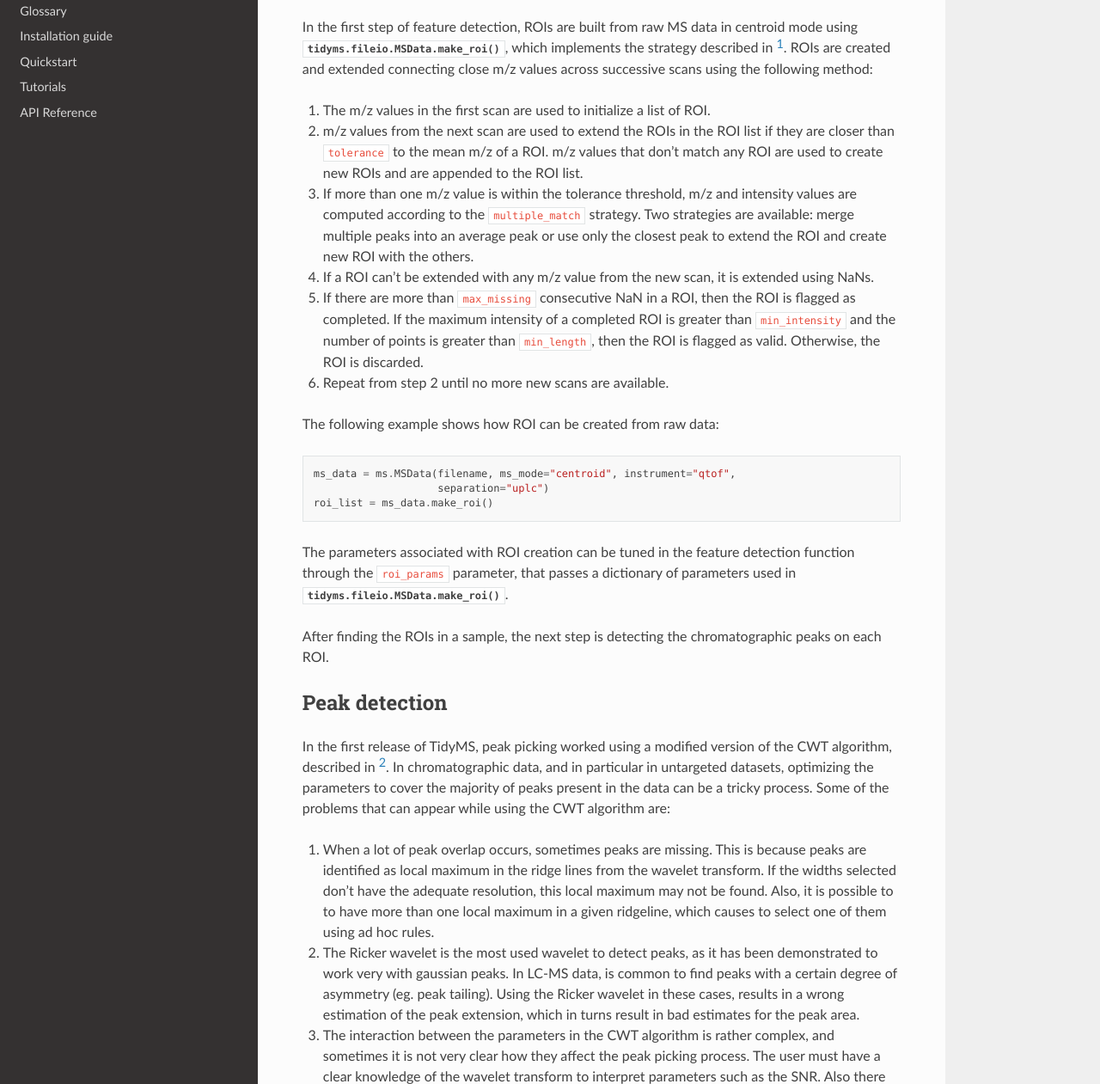
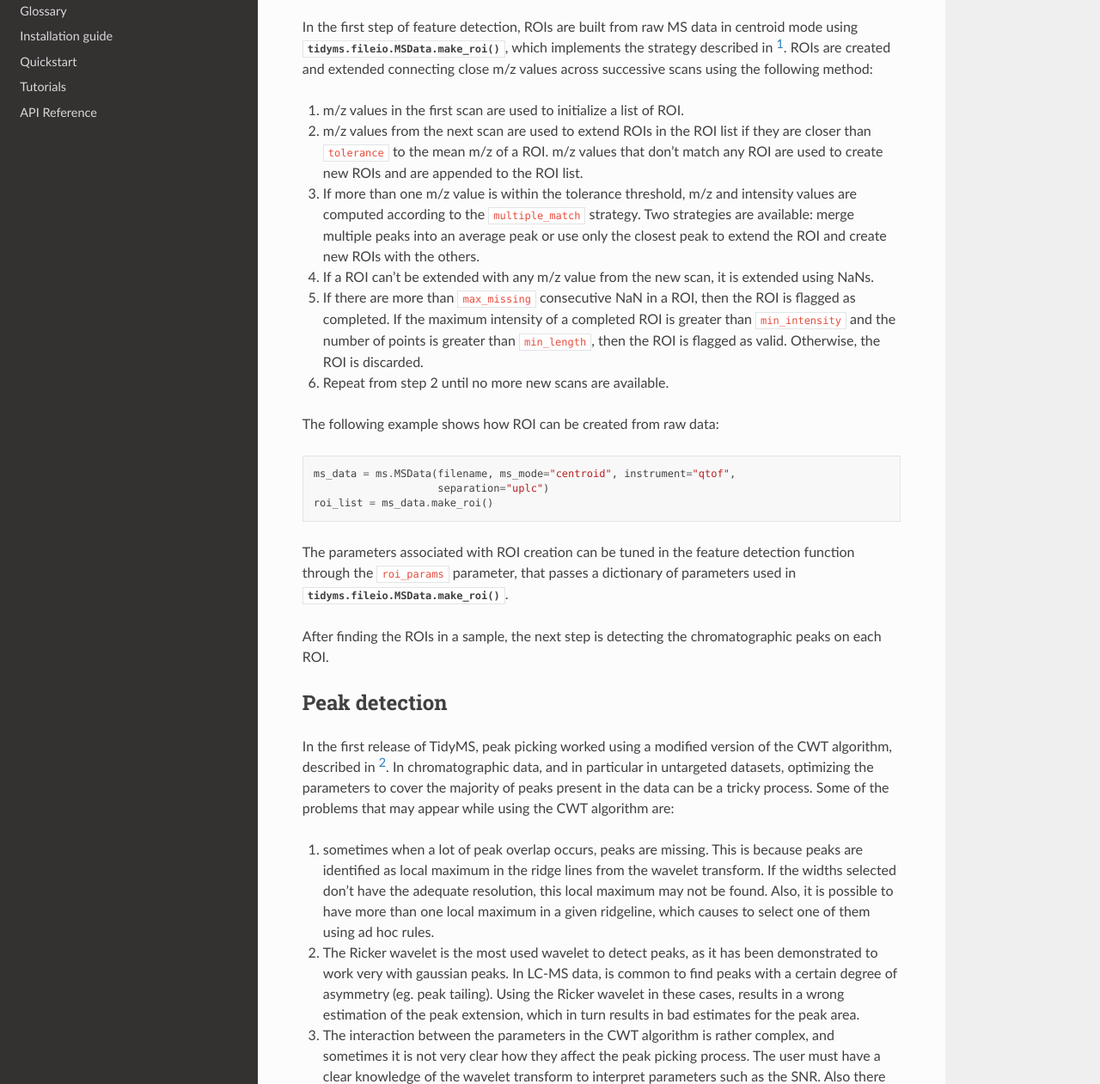
Before and after one commit to griquelme/tidyms, a Sphinx documentation site: the page built from docs/peak-picking.rst, in a window 1280 px wide and 1400 px high, scrolled down 1750 px, cut to the strip 139-1400 px from the top of the window. Shown: the whole strip at 86% size. Built offline with Sphinx 7.4.7 and the Read the Docs theme 2.0.0, drawn with Linux system fonts in a browser that asks for light colours; some of the changed text lies outside the part shown.

Commit message:
Fix typos.

```diff
--- a/docs/descriptors.csv
+++ b/docs/descriptors.csv
@@ -1,11 +1,11 @@
 Descriptor,Meaning
-height,height of the peak relative to the baseline
-area,area of the peak minus the baseline area
+height,peak height relative to the baseline
+area,peak area minus the baseline area
 rt,weighted average of the retention time in the peak region
 mz,weighted average of the m/z in the peak region
-width,"width of the peak, computed as the region where the 95 % of the peak area is distributed."
-snr,"Signal-to-noise ratio of the peak, defined as the quotient between the peak height and the noise level."
-mz std,standard deviation of the m/z in the peak region.
-roi index,index that points to the ROI where the peak was detected.
-peak index,index that points to the Peak object in the peak attribute of the ROI.
-sample,Name of the sample where the feature was detected.
+width,"peak width, computed as the region where the 95 % of the peak area is distributed"
+snr,"peak signal-to-noise ratio, defined as the quotient between the peak height and the noise level"
+mz std,standard deviation of the m/z in the peak region
+roi index,index that points to the ROI where the peak was detected
+peak index,index that points to the Peak object in the peak attribute of the ROI
+sample,name of the sample where the feature was detected
--- a/docs/peak-picking.rst
+++ b/docs/peak-picking.rst
@@ -39,7 +39,7 @@ that can be downloaded from Metabolights using the following code:
         ftp.retrbinary("RETR " + filename, fin.write)
     ftp.close()
 
-The complete process of feature detection can be made easily using
+The complete process of feature detection can be easily made using
 :py:func:`tidyms.detect_features`, which performs feature detection on several
 samples and returns a dictionary of sample names to a list of ROI created
 from each sample and a Pandas DataFrame with the descriptors (see the table
@@ -73,7 +73,7 @@ ROI creation
 
 ROI are similar to chromatograms but with two differences: information related
 to the m/z value used in each scan is included and the traces are defined only
-where the m/z values were detected.
+where m/z values were detected.
 
 ..  plot:: plots/roi-definition.py
     :caption:   A ROI is defined by three arrays storing information related to
@@ -84,8 +84,8 @@ centroid mode using :py:meth:`tidyms.fileio.MSData.make_roi`, which implements
 the strategy described in [1]_. ROIs are created and extended connecting close
 m/z values across successive scans using the following method:
 
-1.  The m/z values in the first scan are used to initialize a list of ROI.
-2.  m/z values from the next scan are used to extend the ROIs in the ROI list if
+1.  m/z values in the first scan are used to initialize a list of ROI.
+2.  m/z values from the next scan are used to extend ROIs in the ROI list if
     they are closer than :code:`tolerance` to the mean m/z of a ROI. m/z values
     that don't match any ROI are used to create new ROIs and are appended to the
     ROI list.
@@ -93,7 +93,7 @@ m/z values across successive scans using the following method:
     intensity values are computed according to the :code:`multiple_match`
     strategy. Two strategies are available: merge multiple peaks into an
     average peak or use only the closest peak to extend the ROI and create
-    new ROI with the others.
+    new ROIs with the others.
 4.  If a ROI can't be extended with any m/z value from the new scan, it is
     extended using NaNs.
 5.  If there are more than :code:`max_missing` consecutive NaN in a ROI, then
@@ -125,20 +125,20 @@ Peak detection
 In the first release of TidyMS, peak picking worked using a modified version of
 the CWT algorithm, described in [2]_. In chromatographic data, and in particular
 in untargeted datasets, optimizing the parameters to cover the majority of peaks
-present in the data can be a tricky process. Some of the problems that can
+present in the data can be a tricky process. Some of the problems that may
 appear while using the CWT algorithm are:
 
-1.  When a lot of peak overlap occurs, sometimes peaks are missing. This is
+1.  sometimes when a lot of peak overlap occurs, peaks are missing. This is
     because peaks are identified as local maximum in the ridge lines from the
     wavelet transform. If the widths selected don't have the adequate
-    resolution, this local maximum may not be found. Also, it is possible to to
+    resolution, this local maximum may not be found. Also, it is possible to
     have more than one local maximum in a given ridgeline, which causes to
     select one of them using ad hoc rules.
 2.  The Ricker wavelet is the most used wavelet to detect peaks, as it has been
     demonstrated to work very with gaussian peaks. In LC-MS data, is common to
     find peaks with a certain degree of asymmetry (eg. peak tailing). Using the
     Ricker wavelet in these cases, results in a wrong estimation of the peak
-    extension, which in turns result in bad estimates for the peak area.
+    extension, which in turn results in bad estimates for the peak area.
 3.  The interaction between the parameters in the CWT algorithm is rather
     complex, and sometimes it is not very clear how they affect the peak picking
     process. The user must have a clear knowledge of the wavelet transform to
@@ -318,7 +319,7 @@ used can be summarized in the following steps:
     level is :math:`\sigma = 0.5 S_{y}`. Else decrease :math:`p` by 10 and go
     back to step 3.
 
-The noise estimation is clearly biased if we don't remove completely the
+The noise estimation is clearly biased if we don't completely remove the
 contribution from :math:`s`, but it gives a good enough approximation to remove
 noisy peaks.
 
@@ -351,11 +352,11 @@ If :math:`l = k - j` is the length of the interval, and if we assume that
 .. math::
     a = \sum_{i=j}^{k} x[i] - x[j] = \sum_{i=j}^{k} s[i] - s[j] + e_{sum}
 
-Where :math:`e_{sum} \sim N(0, \sqrt{2l}\sigma)` (We know :math:`\sigma` from
-the noise estimation). We can get an idea of the contribution of :math:`s` using
-the value of :math:`a` as follows: If the signal term is contributing to
+Where :math:`e_{sum} \sim N(0, \sqrt{2l}\sigma)` (we know :math:`\sigma` from
+the noise estimation). We can get an idea of the contribution of :math:`s` by
+using the value of :math:`a` as follows: If the signal term is contributing to
 :math:`a`, then the probability of obtaining a value greater than :math:`a`
-from the noise is going to be small. This can be computed in the following way:
+from noise is going to be small. This can be computed in the following way:
 
 .. math::
     P(|e_{sum}| > |a|)= \textrm{erfc} \left (\frac{|a|}{2\sqrt{l}\sigma}
```
Also changed, not shown: other parts of docs/peak-picking.rst (+17 -16 lines), docs/quickstart.rst (+29 -28 lines), 1 other file.
